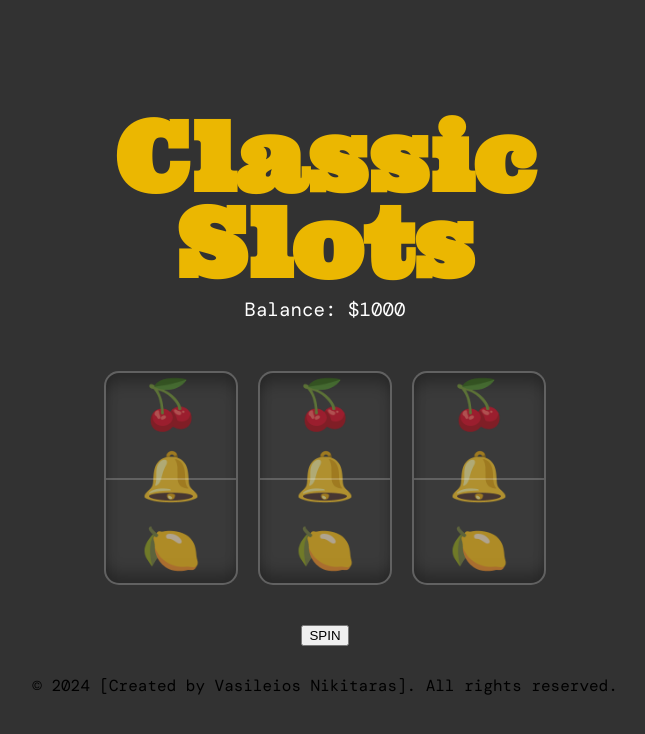
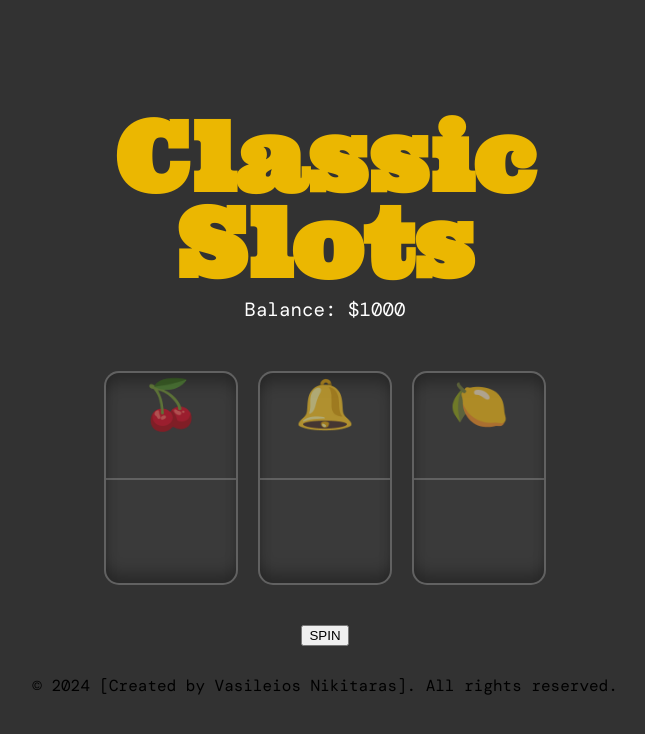
Before and after one commit to vasilisnikitaras/Classic-Slots, a plain HTML site: page index.html in a window 1280 px wide. Shown: the whole page, without its empty margins (315-960 px from the left). Drawn offline with nearby package versions, Linux system fonts and the light colour scheme; a web font is replaced by a local one.

Commit message:
Update index.html

```diff
--- a/index.html
+++ b/index.html
@@ -6,7 +6,7 @@
   <title>Classic Slots</title>
 
   <link rel="stylesheet" href="styles.css">
-  <script src="script.js" defer></script> <!-- Ensures JS loads after HTML -->
+  <script src="script.js" defer></script>
 </head>
 <body>
   <div class="slot-machine">
@@ -15,32 +15,17 @@
       <p class="balance">Balance: $1000</p>
     </div>
     <div class="reels-container">
-      <div class="reel">
-        <div class="symbol">🍒</div>
-        <div class="symbol">🔔</div>
-        <div class="symbol">🍋</div>
-      </div>
-      <div class="reel">
-        <div class="symbol">🍒</div>
-        <div class="symbol">🔔</div>
-        <div class="symbol">🍋</div>
-      </div>
-      <div class="reel">
-        <div class="symbol">🍒</div>
-        <div class="symbol">🔔</div>
-        <div class="symbol">🍋</div>
-      </div>
+      <div class="reel"><div class="symbol">🍒</div></div>
+      <div class="reel"><div class="symbol">🔔</div></div>
+      <div class="reel"><div class="symbol">🍋</div></div>
     </div>
 
     <div class="controls">
-      <button id="spin-btn" class="btn btn-primary">SPIN</button> <!-- Fix button ID -->
+      <button id="spin-btn" class="btn btn-primary">SPIN</button>
 
-      <!-- Winning message -->
       <p id="win-message" style="font-size: 22px; font-weight: bold; color: gold; text-align: center; display: none;">
         🎉 You Won!! 🎉
       </p>
-
-      <!-- Unsuccessful spin message -->
       <p id="try-again-message" style="text-align: center; display: none; font-size: 18px;">
         ❌ Try Again!
       </p>
```
